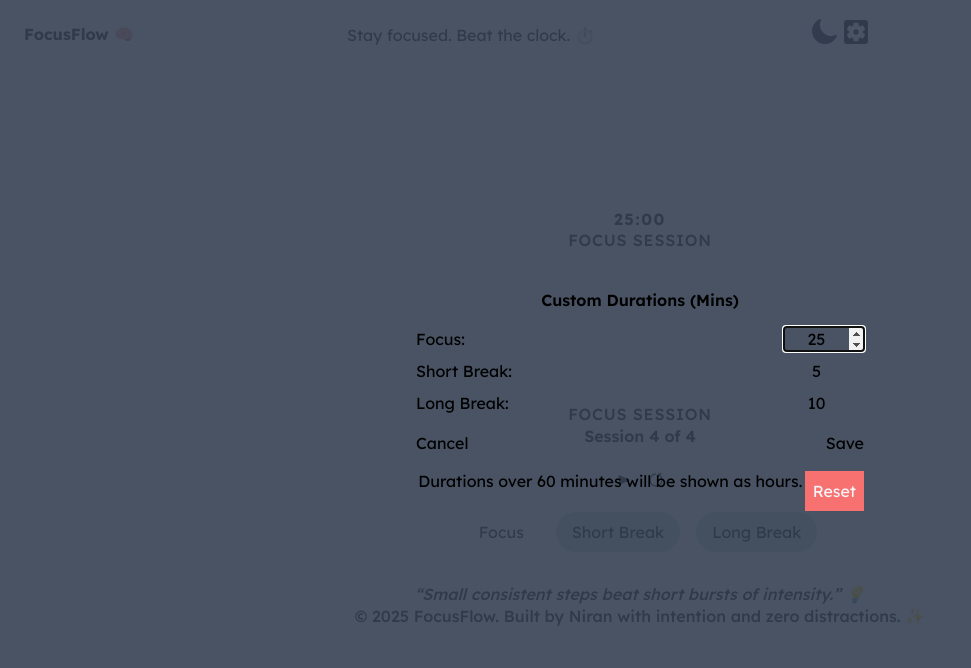
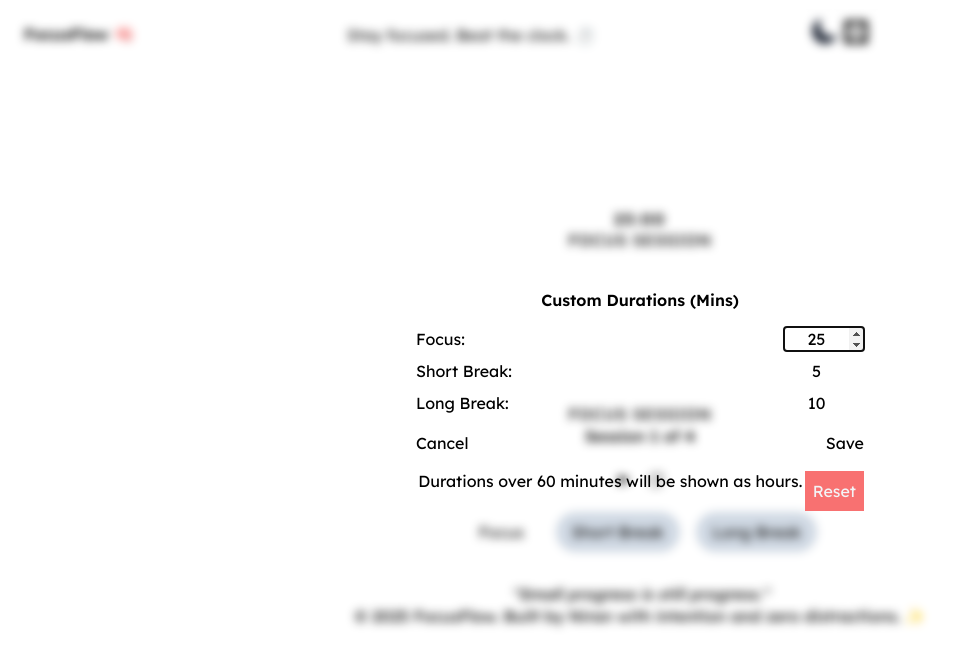
Before and after one commit to adeniranadeyemo/focusFlow, a React (Vite) app: page / in a window 1280 px wide. Both pictures are taken after a click on the button 856 px from the left and 32 px from the top of the page. Shown: the top 668 px of the page, without its empty margins (0-971 px from the left). Built offline with nearby package versions, Linux system fonts and the light colour scheme; a web font is replaced by a local one.

Commit message:
Some extra polishing.

```diff
--- a/src/App.jsx
+++ b/src/App.jsx
@@ -3,7 +3,7 @@
 
 import { Toaster } from 'sonner';
 
-import { useEffect, useRef, useState } from 'react';
+import { useCallback, useEffect, useRef, useState } from 'react';
 
 import Header from './components/Header';
 import ModeSelector from './components/ModeSelector';
@@ -12,6 +12,14 @@
 import SessionTracker from './components/SessionTracker';
 import Footer from './components/Footer';
 import TimerEngine from './components/TimerEngine';
+
+import { useDispatch } from 'react-redux';
+import {
+  startTimer,
+  resetTimer,
+  switchMode,
+  setActive,
+} from './features/timer/timerSlice';
 
 function App() {
   const headerRef = useRef(null);
@@ -27,8 +35,46 @@
     }
   }, []);
 
-  // console.log(headerRef);
-  // console.log(headerHeight);
+  function KeyboardShortcuts() {
+    const dispatch = useDispatch();
+
+    const reset = useCallback(() => {
+      dispatch(switchMode('focus'));
+      dispatch(setActive('focus'));
+      dispatch(resetTimer());
+
+      localStorage.setItem('mode', 'focus');
+    }, [dispatch]);
+
+    useEffect(() => {
+      const handleKeyDown = (e) => {
+        if (e.target.tagName === 'INPUT' || e.target.tagName === 'TEXTAREA')
+
+        switch (e.key.toLowerCase()) {
+          case ' ':
+            e.preventDefault();
+            dispatch(startTimer());
+            break;
+          case 'r':
+            reset();
+            break;
+          case 'escape':
+            break;
+          default:
+            break;
+        }
+      };
+
+      window.addEventListener('keydown', handleKeyDown);
+      return () => window.removeEventListener('keydown', handleKeyDown);
+    }, [dispatch, reset]);
+
+    return null;
+  }
+
+  KeyboardShortcuts();
+
+  // export default KeyboardShortcuts;
 
   return (
     <div className="h-fit system-color flex flex-col justify-center">
--- a/src/components/BreakModal.jsx
+++ b/src/components/BreakModal.jsx
@@ -1,6 +1,10 @@
 import { useDispatch } from 'react-redux';
 import Modal from './ui/Modal';
-import { startTimer, switchMode } from '../features/timer/timerSlice';
+import {
+  setActive,
+  startTimer,
+  switchMode,
+} from '../features/timer/timerSlice';
 
 const Modes = [
   {
@@ -18,6 +22,7 @@
 
   const handleSetBreak = (mode) => {
     dispatch(switchMode(mode.id));
+    dispatch(setActive(mode.id));
     dispatch(startTimer());
 
     onClose();
@@ -26,7 +31,7 @@
   if (!isOpen) return null;
 
   return (
-    <Modal isOpen={isOpen} onClose={onClose}>
+    <Modal isOpen={isOpen}>
       <h3>Focus time is over. Time for a break!</h3>
 
       <div className="flex justify-center gap-4 mt-4">
@@ -35,7 +40,7 @@
             key={mode.id}
             onClick={() => handleSetBreak(mode)}
             className={`px-4 py-2 rounded-full cursor-pointer
-            tabs
+            tabs border-1 border-gray-300
           `}
           >
             {mode.name}
--- a/src/components/DoneModal.jsx
+++ b/src/components/DoneModal.jsx
@@ -13,14 +13,11 @@
 
   const handleRestart = () => {
     dispatch(
-      updateSettings(
-        {
-          focus: 25 * 60,
-          shortBreak: 5 * 60,
-          longBreak: 10 * 60,
-        },
-        (session = 0)
-      )
+      updateSettings({
+        focus: 25 * 60,
+        shortBreak: 5 * 60,
+        longBreak: 10 * 60,
+      })
     );
 
     dispatch(switchMode('focus'));
@@ -32,7 +29,7 @@
   if (!isDone) return;
 
   return (
-    <Modal isOpen={isDone} onClose={onClose}>
+    <Modal isOpen={isDone}>
       <div className="text-center">
         <h3>Congratulations! Four ({session}) sessions completed. </h3>
         <p>Click 'Restart' to restart focus sessions!</p>
--- a/src/components/Footer.jsx
+++ b/src/components/Footer.jsx
@@ -1,9 +1,35 @@
+import { useEffect, useState } from 'react';
+import { useSelector } from 'react-redux';
+
 function Footer() {
+  const mode = useSelector((state) => state?.timer?.mode);
+
+  const quotes = [
+    'Focus on being productive instead of busy.',
+    'The way to get started is to quit talking and begin doing.',
+    'Your future is created by what you do today.',
+    'Small progress is still progress.',
+    'Small consistent steps beat short bursts of intensity.',
+    'Ija wa, ija o si, always guiding',
+    'Focus on God',
+  ];
+
+  function useRotatingQuote(mode) {
+    const [quote, setQuote] = useState('');
+
+    useEffect(() => {
+      const newQuote = quotes[Math.floor(Math.random() * quotes.length)];
+      setQuote(newQuote);
+    }, [mode]); // change quote on mode change
+
+    return quote;
+  }
+
+  const text = useRotatingQuote(mode);
+
   return (
     <footer className="system-color2 text-color text-xs font-medium text-center p-md border-radius-md mt-lg shadow-card dark:shadow-none">
-      <p className="mb-xs text-color-muted italic">
-        “Small consistent steps beat short bursts of intensity.” 💡
-      </p>
+      <p className="mb-xs text-color-muted italic">"{text}"</p>
       <p className="tracking-normal">
         &copy; {new Date().getFullYear()} FocusFlow. Built by Niran with
         intention and zero distractions. ✨
--- a/src/components/TimerDisplay.jsx
+++ b/src/components/TimerDisplay.jsx
@@ -1,17 +1,23 @@
 import { useSelector } from 'react-redux';
+import { useEffect, useRef } from 'react';
+import beepSound from '../assets/dingNotif.mp3';
 
 function TimerDisplay() {
   const mode = useSelector((state) => state?.timer?.mode);
+  const durations = useSelector((state) => state?.timer?.durations);
+  const timeLeft = useSelector((state) => state?.timer?.timeLeft);
 
-  const progress = 0.25;
+  const isFinalCountdown = timeLeft <= 5;
+
+  const totalTime = durations[mode];
+  const progress = ((totalTime - timeLeft) / totalTime) * 100;
 
   const radius = 105;
   const stroke = 10;
   const normalizedRadius = radius - stroke * 0.05;
   const circumference = normalizedRadius * 2 * Math.PI;
   const strokeDashoffset = circumference - (progress / 100) * circumference;
-
-  const timeLeft = useSelector((state) => state?.timer?.timeLeft);
+  // const strokeDashoffset = circumference - progress * circumference;
 
   const formatTime = (seconds) => {
     const hours = Math.floor(seconds / 3600);
@@ -32,6 +38,23 @@
     }
   };
 
+  const beepRef = useRef(null);
+
+  useEffect(() => {
+    const audio = new Audio(beepSound);
+    audio.preload = 'auto';
+    beepRef.current = audio;
+  }, []);
+
+  useEffect(() => {
+    if (timeLeft > 0 && timeLeft <= 5) {
+      if (beepRef.current) {
+        beepRef.current.currentTime = 0;
+        beepRef.current.play().catch(() => {});
+      }
+    }
+  }, [timeLeft]);
+
   return (
     <div className="relative w-[20rem] h-[15rem] sm:w-[300px] sm:h-[300px] m-md">
       {/* SVG Progress Ring */}
@@ -46,8 +69,16 @@
           cy="50%"
         />
         <circle
-          stroke="var(--color-brand-light)"
-          className="dark:stroke-[var(--color-brand-dark)] transition-all duration-500"
+          stroke={
+            mode === 'focus'
+              ? 'var(--color-brand-light)'
+              : mode === 'shortBreak'
+              ? '#4ade80' // green
+              : '#60a5fa' // blue
+          }
+          className={` transition-all duration-500 ${
+            isFinalCountdown ? 'ring-alert' : ''
+          }`}
           fill="transparent"
           strokeWidth={stroke}
           strokeDasharray={circumference}
@@ -60,10 +91,19 @@
       </svg>
 
       <div className="absolute inset-0 flex flex-col items-center justify-center text-center">
-        <h2 className="text-4xl text-color font-bold tracking-widest leading-tight font-sans">
+        <h2
+          key={timeLeft}
+          className={`text-4xl text-color font-bold tracking-widest leading-tight font-sans ${
+            isFinalCountdown ? 'shake text-red-500' : ''
+          }`}
+        >
           {formatTime(timeLeft)}
         </h2>
-        <p className="text-sm text-color-muted tracking-wide mt-sm font-medium uppercase">
+
+        <p
+          key={mode}
+          className="text-sm text-color-muted tracking-wide mt-sm font-medium uppercase transition-opacity duration-500 opacity-100 animate-fadeIn"
+        >
           {mode === 'focus'
             ? 'Focus Session'
             : mode === 'shortBreak'
--- a/src/components/ui/Modal.jsx
+++ b/src/components/ui/Modal.jsx
@@ -46,7 +46,7 @@
   return (
     <div className="fixed inset-0 flex items-center justify-center z-50">
       <div
-        className="fixed inset-0 bg-gray-700 opacity-90 cursor-pointer -z-10"
+        className="fixed inset-0 glass cursor-pointer -z-10"
         onClick={onClose}
       ></div>
       <div
--- a/src/features/timer/timerSlice.js
+++ b/src/features/timer/timerSlice.js
@@ -28,7 +28,7 @@
   active: storedMode,
   isRunning: false,
   timeLeft: durationFromStorage[storedMode],
-  session: 4,
+  session: 1,
 };
 
 const timerSlice = createSlice({
--- a/src/index.css
+++ b/src/index.css
@@ -296,10 +296,6 @@
   color: var(--color-foreground-light);
   /* color: var(--color-foreground-dark); */
 }
-/* .dark .btn-primary {
-  background-color: var(--color-brand-light);
-  color: var(--color-foreground-light);
-} */
 
 .btn-outline {
   border: 1px solid var(--color-muted-light);
@@ -309,3 +305,80 @@
   border: 1px solid var(--color-muted-dark);
   color: var(--color-foreground-light);
 }
+
+@keyframes tickPulse {
+  0% {
+    transform: scale(1);
+    opacity: 1;
+  }
+  50% {
+    transform: scale(1.05);
+    opacity: 0.85;
+  }
+  100% {
+    transform: scale(1);
+    opacity: 1;
+  }
+}
+
+.timer-text {
+  animation: tickPulse 0.3s ease;
+}
+
+@keyframes ringPulse {
+  0% {
+    stroke-width: 10;
+    filter: drop-shadow(0 0 4px red);
+  }
+  50% {
+    stroke-width: 14;
+    filter: drop-shadow(0 0 8px red);
+  }
+  100% {
+    stroke-width: 10;
+    filter: drop-shadow(0 0 4px red);
+  }
+}
+.ring-alert {
+  animation: ringPulse 0.5s ease-in-out infinite;
+}
+
+@keyframes shake {
+  0%,
+  100% {
+    transform: translateX(0);
+  }
+  25% {
+    transform: translateX(-3px);
+  }
+  50% {
+    transform: translateX(3px);
+  }
+  75% {
+    transform: translateX(-3px);
+  }
+}
+.shake {
+  animation: shake 0.5s ease-in-out infinite;
+}
+
+@keyframes fadeIn {
+  0% {
+    opacity: 0;
+    transform: translateY(5px);
+  }
+  100% {
+    opacity: 1;
+    transform: translateY(0);
+  }
+}
+
+.animate-fadeIn {
+  animation: fadeIn 0.5s ease-in-out;
+}
+
+.glass {
+  background: rgba(255, 255, 255, 0.1);
+  backdrop-filter: blur(5px);
+  border: 1px solid rgba(255, 255, 255, 0.2);
+}
```
